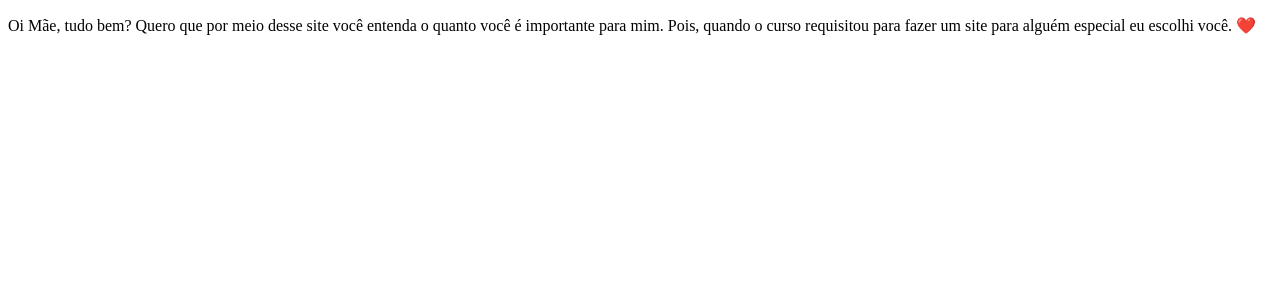
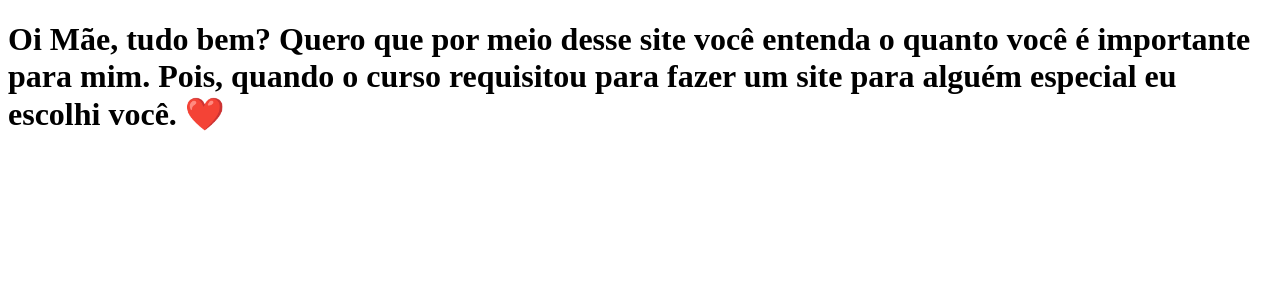
Before and after one commit to GabrielG71/clone-tabnews, a Next.js app: page / in a window 1280 px wide. Shown: the top 300 px of the page. Built offline with nearby package versions, Linux system fonts and the light colour scheme.

Commit message:
Alterando o texto novamente

```diff
--- a/pages/index.js
+++ b/pages/index.js
@@ -1,5 +1,5 @@
 function Home(){
-    return <p>Oi Mãe, tudo bem? Quero que por meio desse site você entenda o quanto você é importante para mim. Pois, quando o curso requisitou para fazer um site para alguém especial eu escolhi você. ❤️</p>;
+    return <h1>Oi Mãe, tudo bem? Quero que por meio desse site você entenda o quanto você é importante para mim. Pois, quando o curso requisitou para fazer um site para alguém especial eu escolhi você. ❤️</h1>;
 }
 
 export default Home;
```
